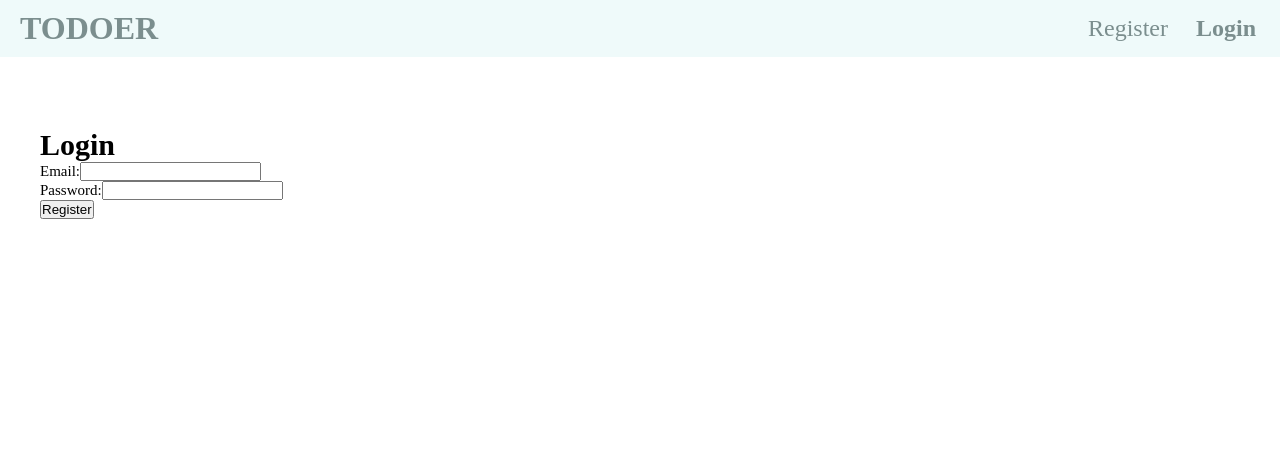
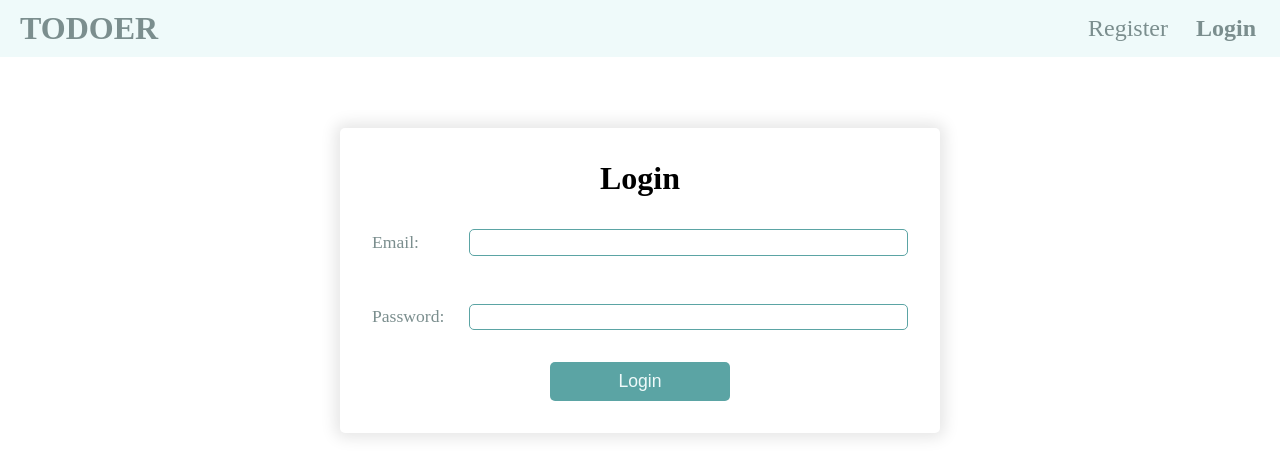
Before and after one commit to VaheAA/todoer, a Vue app in the folder client/: page /login in a window 1280 px wide. Shown: the top 476 px of the page. Built offline with nearby package versions, Linux system fonts and the light colour scheme.

Commit message:
auth forms refactoring and styling

```diff
--- /dev/null
+++ b/client/src/components/AuthForm.vue
@@ -0,0 +1,101 @@
+<template>
+  <form class="form" @submit.prevent="handleClick">
+    <h1 class="form__title">{{ title }}</h1>
+    <div class="form__group">
+      <label class="form__label"> Email:</label>
+      <input
+        :value="inputEmail"
+        @input="$emit('update:inputEmail', $event.target.value)"
+        class="form__input"
+        type="email"
+        required
+      />
+    </div>
+    <div class="form__group">
+      <label class="form__label"> Password:</label>
+      <input
+        :value="inputPassword"
+        @input="$emit('update:inputPassword', $event.target.value)"
+        class="form__input"
+        type="password"
+      />
+    </div>
+    <button class="btn submit__btn">{{ btnText }}</button>
+  </form>
+</template>
+
+<script setup>
+const props = defineProps({
+  title: String,
+  btnText: String,
+  inputEmail: String,
+  inputPassword: String
+});
+
+const emit = defineEmits([
+  'update:inputEmail',
+  'update:inputPassword',
+  'handleSubmit'
+]);
+
+const handleClick = () => {
+  emit('handleSubmit');
+};
+</script>
+
+<style lang="scss">
+.form {
+  max-width: 600px;
+  margin: 0 auto;
+  padding: 2rem;
+  box-shadow: 0px 0px 15px 5px rgba(0, 0, 0, 0.1);
+  display: flex;
+  flex-direction: column;
+  align-items: center;
+  justify-content: center;
+  gap: 1rem;
+  border-radius: 5px;
+
+  &__title {
+    text-align: center;
+    font-size: 2rem;
+  }
+
+  &__group {
+    width: 100%;
+    display: flex;
+    justify-content: space-between;
+    align-items: center;
+    padding: 1rem 0;
+    gap: 15px;
+  }
+  &__input {
+    width: 100%;
+    padding: 0.3rem;
+    border-radius: 5px;
+    border: 1px solid $primaryDarkCyan;
+    color: $veryDarkCyan;
+  }
+  &__label {
+    width: 100px;
+    font-size: 1.1rem;
+    color: $darkCyan;
+  }
+  .btn {
+    width: 180px;
+    margin: 0 auto;
+    padding: 0.55rem 0.25rem;
+    background-color: $primaryDarkCyan;
+    border: none;
+    font-size: 1.1rem;
+    border-radius: 5px;
+    cursor: pointer;
+    color: $bgLightCyan;
+    transition: all 0.3s ease-in-out;
+
+    &:hover {
+      transform: scale(1.05);
+    }
+  }
+}
+</style>
--- a/client/src/views/Login.vue
+++ b/client/src/views/Login.vue
@@ -1,23 +1,19 @@
 <template>
   <main class="main">
     <div class="container">
-      <h1>Login</h1>
-      <form class="form" @submit.prevent="saveUser">
-        <div class="form-group">
-          <label> Email:</label>
-          <input type="email" v-model="email" required />
-        </div>
-        <div class="form-group">
-          <label> Password:</label>
-          <input type="password" v-model="password" />
-        </div>
-        <button>Register</button>
-      </form>
+      <AuthForm
+        v-model:inputEmail="email"
+        v-model:inputPassword="password"
+        title="Login"
+        btnText="Login"
+        @handleSubmit="saveUser"
+      />
     </div>
   </main>
 </template>
 
 <script setup>
+import AuthForm from '../components/AuthForm.vue';
 import { ref } from 'vue';
 import { loginUser } from '../composables/loginUser.js';
 import { useLoggedInUserStore } from '../store/userStore.js';
--- a/client/src/views/Register.vue
+++ b/client/src/views/Register.vue
@@ -1,23 +1,20 @@
 <template>
   <main class="main">
     <div class="container">
-      <h1>Register</h1>
-      <form class="form" @submit.prevent="saveUser">
-        <div class="form-group">
-          <label> Email:</label>
-          <input type="email" v-model="email" required />
-        </div>
-        <div class="form-group">
-          <label> Password:</label>
-          <input type="password" v-model="password" />
-        </div>
-        <button>Register</button>
-      </form>
+      <AuthForm
+        v-model:inputEmail="email"
+        v-model:inputPassword="password"
+        title="Register"
+        btnText="Register"
+        @handleSubmit="saveUser"
+      />
     </div>
   </main>
 </template>
 
 <script setup>
+import AuthForm from '../components/AuthForm.vue';
+
 import { ref } from 'vue';
 import { createUser } from '../composables/useUser.js';
 import { useRouter } from 'vue-router';
```
